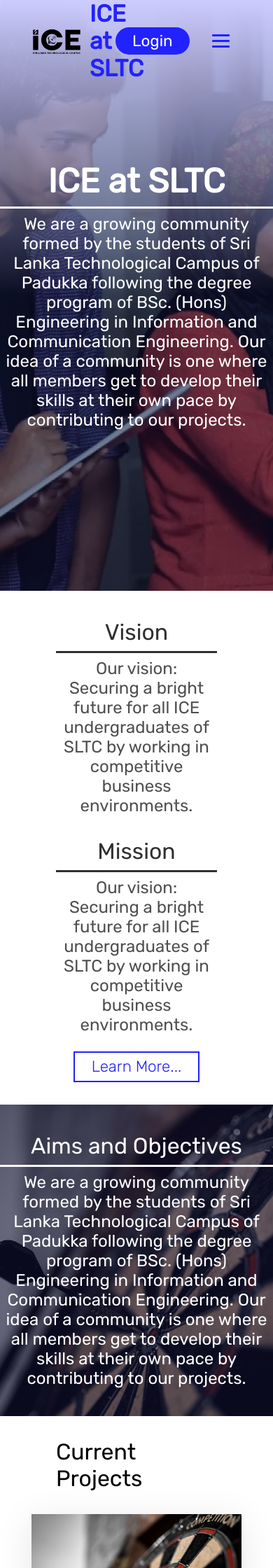
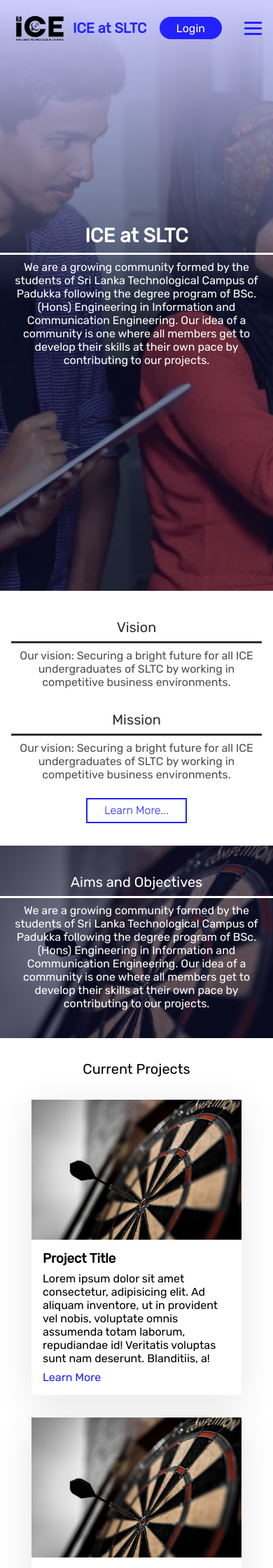
Before and after one commit to sltcice/ice-web, a PHP site: page / in a window 390 px wide. Shown: the top 2240 px of the page at 70% size. Run offline with PHP 8.4, Linux system fonts and the light colour scheme.

Commit message:
responsive

```diff
--- a/css/footer.css
+++ b/css/footer.css
@@ -22,6 +22,7 @@ footer .contact .g-map iframe{
 footer .contact .cont-details{
     background-color: var(--ice-blue);
     color:#fff;
+    padding: 2rem;
 }
 footer .contact .cont-details table tbody{
     display: flex;
@@ -37,14 +38,14 @@ footer .contact .cont-details table tbody tr{
 }
 
 footer .contact .cont-details table tbody td:nth-child(1){
-    font-size: 2rem;
+    font-size:var(--font-20);
 }
 
 footer .contact .cont-details table tbody td{
     display: flex;
     align-items: center;
     justify-content: center;
-    font-size: 1.5rem;
+    font-size: var(--font-15);
 }
 
 footer .feedback{
@@ -65,13 +66,13 @@ footer .feedback form{
 
 footer .feedback form input{
     padding: 0.5rem;
-    font-size: 1rem;
+    font-size: var(--font-10);
 }
 
 footer .feedback form textarea{
     resize: vertical;
     padding: 0.5rem;
-    font-size: 1rem;
+    font-size: var(--font-10);
     max-width: 100%;
     min-width: 100%;
     min-height: 5rem;
@@ -82,9 +83,22 @@ footer .feedback form textarea{
 footer .feedback form button{
     border-radius: 3px;
     padding: 0.5rem;
-    /* font-size: 1rem; */
+    /* font-size: var(--font-10); */
 
 
+
+}
+
+@media (max-width:768px) {
+    footer .contact{
+        flex-direction: column;
+    }
+    footer .contact div{
+        width: 100%;
+    }
+    footer .feedback{
+        /* padding: var(--padding-tab); */
+    }
 
 }
 
@@ -114,5 +128,5 @@ footer .copyright{
     color:#fff;
 }
 footer .copyright p{
-   font-size: 1.2rem;
+   font-size: var(--font-10);
 }
--- a/css/home.css
+++ b/css/home.css
@@ -32,7 +32,7 @@
 .overlay h2{
     padding: 0.5rem;
     color:#fff;
-    font-size: 3rem;
+    font-size: var(--font-25);
     font-weight: 600;
 }
 .overlay p{
@@ -40,7 +40,7 @@
     border-top: 3px solid #fff;
     text-align: center;
     color:#fff;
-    font-size: 1.5rem;
+    font-size: var(--font-15);
     font-weight: 400;
     max-width: 600px;
 }
@@ -63,7 +63,7 @@
 .vision-cont h2{
     padding: 0.5rem;
     color:var(--gray);
-    font-size: 2rem;
+    font-size: var(--font-20);
     font-weight: 400;
 }
 .vision-cont p{
@@ -72,7 +72,7 @@
     border-top: 3px solid var(--gray);
     text-align: center;
     color:var(--light-gray);
-    font-size: 1.5rem;
+    font-size: var(--font-15);
     font-weight: 400;
 }
 .vision a button{
@@ -129,7 +129,7 @@
 .aim-overlay h2{
     color:#fff;
     padding: 0.5rem;
-    font-size: 2rem;
+    font-size: var(--font-20);
     font-weight: 400;
 }
 .aim-overlay p{
@@ -139,7 +139,7 @@
     text-align: center;
     color:#fff;
     text-align: center;
-    font-size: 1.5rem;
+    font-size: var(--font-15);
     font-weight: 400;
 }
 
--- a/css/style.css
+++ b/css/style.css
@@ -17,13 +17,48 @@
     --margin-tab:3rem;
     --margin-mob:1rem;
 
+    /* font sizes */
+    --font-05:0.5rem;
+    --font-10:1rem;
+    --font-15:1.5rem;
+    --font-20:2rem;
+    --font-25:2.5rem;
+
 
 
     /* Padding */
+    --padding-nav:0 5rem;
     --padding-desk:2rem 5rem;
-    --padding-tab:2 3rem;
-    --padding-mob:1 1rem;
+    --padding-tab:2rem 3rem;
+    --padding-mob:1rem 1rem;
   }
+
+
+@media (max-width:768px) {
+    footer .contact{
+        flex-direction: column;
+    }
+    footer .contact div{
+        width: 100%;
+    }
+    footer .feedback{
+        padding: var(--padding-tab);
+    }
+
+    :root {
+        --padding-nav:0 1rem;
+        --padding-desk:2rem 1rem;
+        --padding-tab:2rem 3rem;
+        --padding-mob:1rem 1rem;
+
+        --font-05:0.5rem;
+        --font-10:0.75rem;
+        --font-15:1rem;
+        --font-20:1.25rem;
+        --font-25:1.75rem;
+      }
+
+}
 section{
     overflow: hidden;
     padding: var(--padding-desk);
@@ -34,7 +69,7 @@ section{
     background-color: #fff;
 }
 section h2{
-    font-size: 2rem;
+    font-size: var(--font-20);
     font-weight: 500;
 }
 img{
@@ -53,7 +88,7 @@ button{
     border: none;
     border-radius: 1.5rem;
     padding: 0.4rem 1.5rem;
-    font-size: 1.4rem;
+    font-size: var(--font-15);
     font-weight: 500;
     color: #fff;
     cursor: pointer;
@@ -73,7 +108,7 @@ nav{
     display: flex;
     align-items: center;
     justify-content: space-between;
-    padding: 0 5rem;
+    padding: var(--padding-nav);
     transition: all ease 0.3s;
 
 }
@@ -95,7 +130,7 @@ nav .left img{
     height: 80px;
 }
 nav .left h2{
-    font-size: 2.1rem;
+    font-size: var(--font-20);
     color: var(--ice-blue);
 }
 nav .right{
@@ -118,7 +153,7 @@ nav .right ul a:hover li{
 }
 nav .right ul li{
     color:var(--ice-blue);
-    font-size: 1.4rem;
+    font-size: var(--font-15);
     font-weight: 500;
     /* display: flex; */
     column-gap: 1rem;
@@ -129,7 +164,7 @@ nav .right a button{
     border: none;
     border-radius: 1.5rem;
     padding: 0.4rem 1.5rem;
-    font-size: 1.4rem;
+    font-size: var(--font-15);
     font-weight: 500;
     color: #fff;
     cursor: pointer;
```
